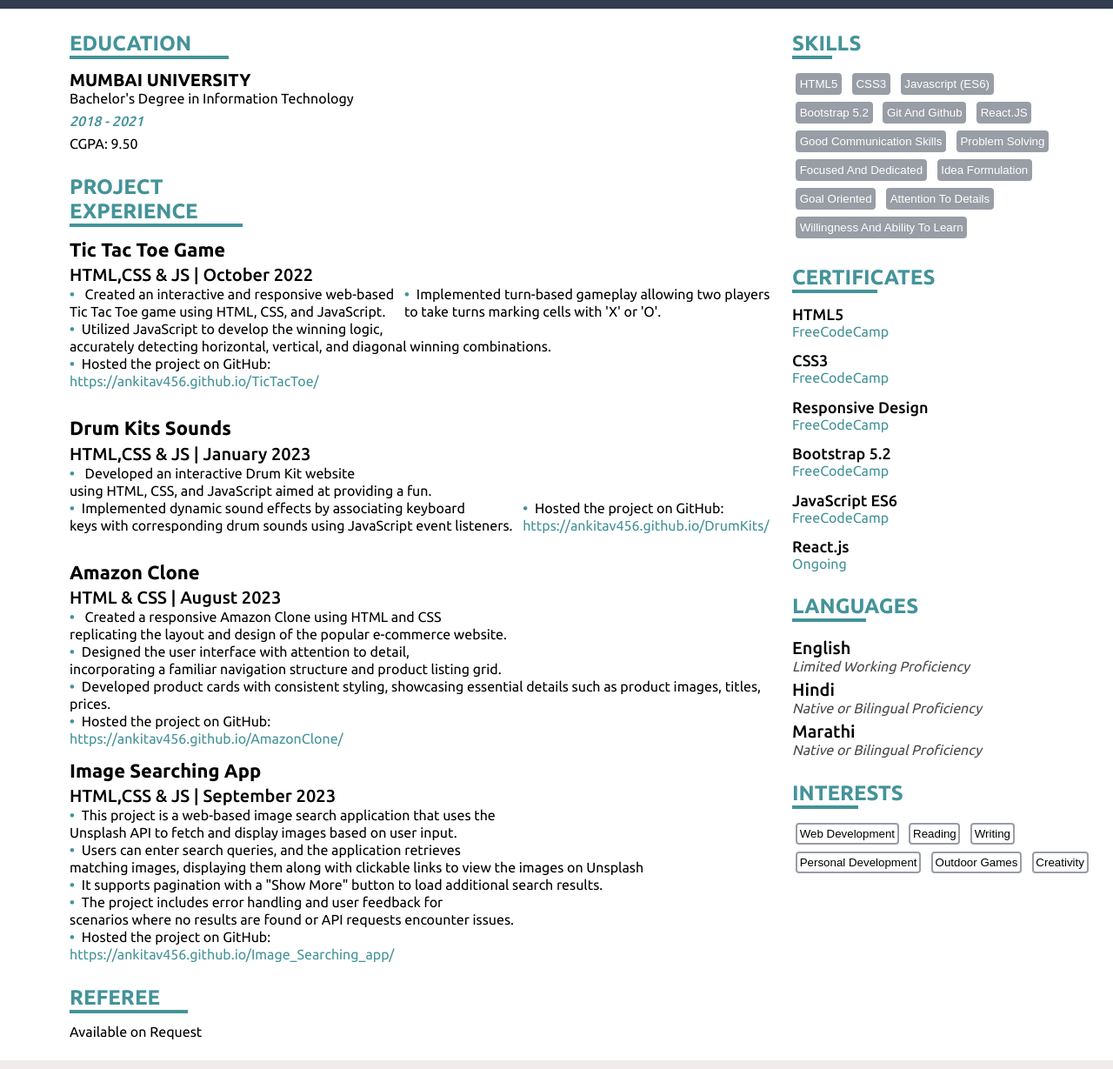
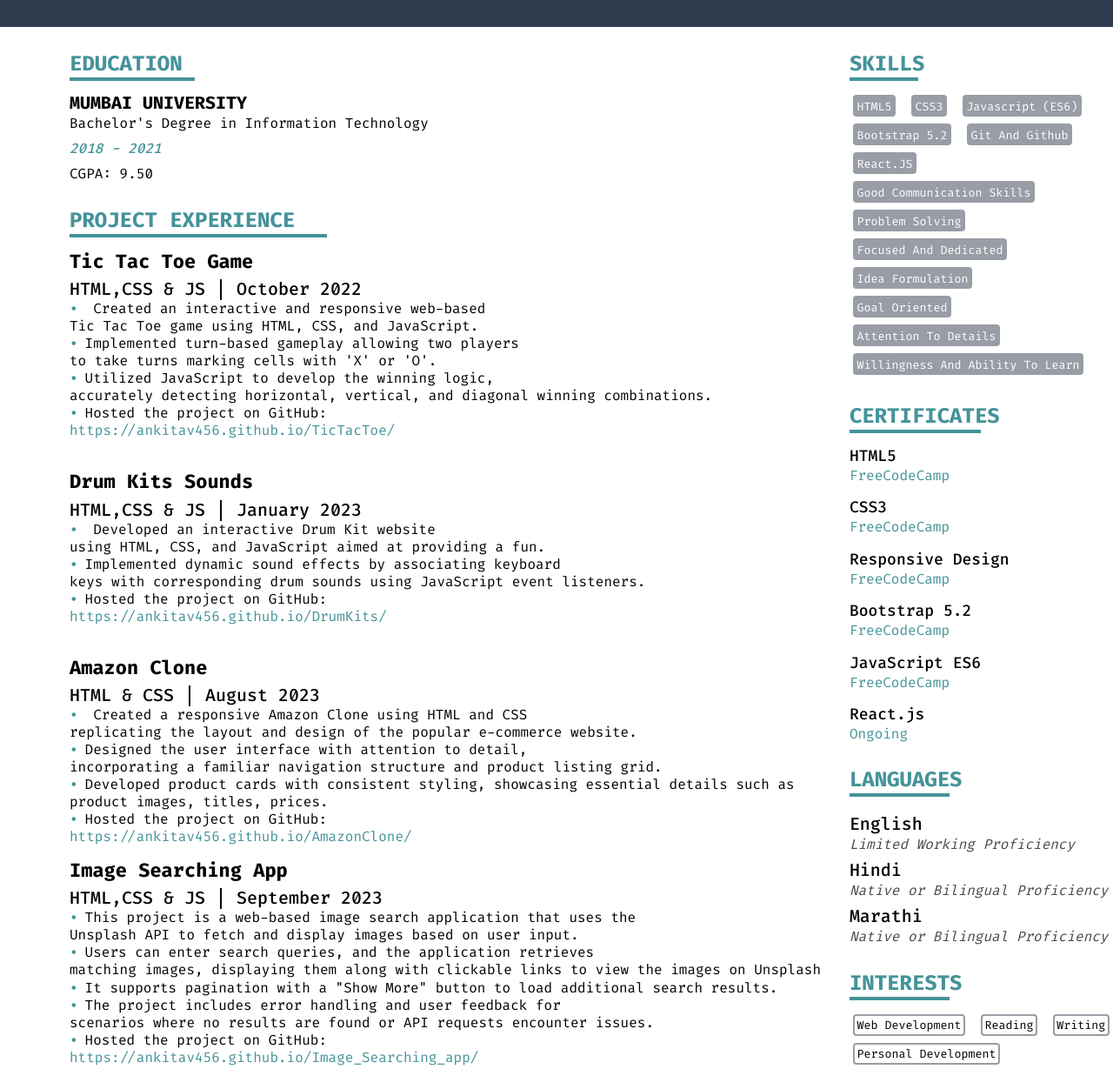
Before and after one commit to ankitav456/Ankita_Resume, a plain HTML site: page index.html in a window 1280 px wide. Shown: the part 380-1609 px from the top of the page at 87% size. Drawn offline with Linux system fonts and the light colour scheme; a web font is replaced by a local one.

Commit message:
Update styles.css

```diff
--- a/styles.css
+++ b/styles.css
@@ -1,12 +1,16 @@
-@import url('https://fonts.googleapis.com/css2?family=Ubuntu:wght@300;400;500;700&display=swap');
+/* @import url('https://fonts.googleapis.com/css2?family=Ubuntu:wght@300;400;500;700&display=swap'); */
+
+@import url('https://fonts.googleapis.com/css2?family=Chakra+Petch&family=Dancing+Script:wght@700&family=Domine:wght@500&family=Dosis&family=Fira+Code:wght@300..700&family=Inconsolata:wght@300&family=Josefin+Sans:wght@200&family=Kalnia&family=Montserrat:wght@500&family=Noto+Serif&family=Pacifico&family=Space+Grotesk&family=Xanh+Mono&display=swap');
+
 * {
     padding: 0;
     margin: 0;
     box-sizing: border-box;
+    font-family: "Fira Code", monospace;
 }
 
 body {
-    font-family: 'Ubuntu', sans-serif;
+    /* font-family: 'Ubuntu', sans-serif; */
     font-size: 16px;
     background-color: rgb(240, 236, 236);
     position: relative;
@@ -18,7 +22,6 @@ body {
     width: 100%;
     overflow-x: hidden;
     scroll-behavior: smooth;
-/*     cursor: pointer; */
 }
 
 header.head {
@@ -136,12 +139,24 @@ h2 {
 
 .education h2 {
     border-bottom: 4px solid #449399;
-    width: 22%;
+    width: 16%;
 }
 
 .education h3 {
     font-size: 20px;
     text-transform: uppercase;
+}
+/* --------------Work experience --------------------*/
+
+.work-experience h2{
+    border-bottom: 4px solid #449399;
+    width: 27%;
+
+}
+.work-experience h3{
+    font-size: 20px;
+    text-transform: uppercase;
+
 }
 
 
@@ -149,7 +164,7 @@ h2 {
 
 .project-experience h2 {
     border-bottom: 4px solid #449399;
-    width: 24%;
+    width: 33%;
 }
 
 .project-experience h3 {
@@ -177,7 +192,7 @@ h2 {
 
 .referee h2 {
     border-bottom: 4px solid #449399;
-    width: 16.4%;
+    width: 12%;
 }
 
 .referee {
@@ -204,7 +219,7 @@ div.details-right {
 
 .skills h2 {
     border-bottom: 4px solid #449399;
-    width: 12.5%;
+    width: 26%;
 }
 
 
@@ -212,7 +227,7 @@ div.details-right {
 
 .certificates h2 {
     border-bottom: 4px solid #449399;
-    width: 26.5%;
+    width: 50%;
 }
 
 .certificates h5 {
@@ -228,7 +243,9 @@ div.details-right {
    text-decoration: none;
     cursor: pointer;
 }
-
+.socials i{
+    margin-right: 8px;
+}
 .certificates p:hover {
     color: #000;
     text-decoration: underline;
@@ -246,7 +263,7 @@ section.languages {
 
 .languages-h2 {
     border-bottom: 4px solid #449399;
-    width: 23%;
+    width: 38%;
 }
 
 .language-right {
@@ -284,7 +301,7 @@ section.languages {
 
 .interests h2 {
     border-bottom: 4px solid #449399;
-    width: 20.5%;
+    width: 38%;
 }
 
 
```
